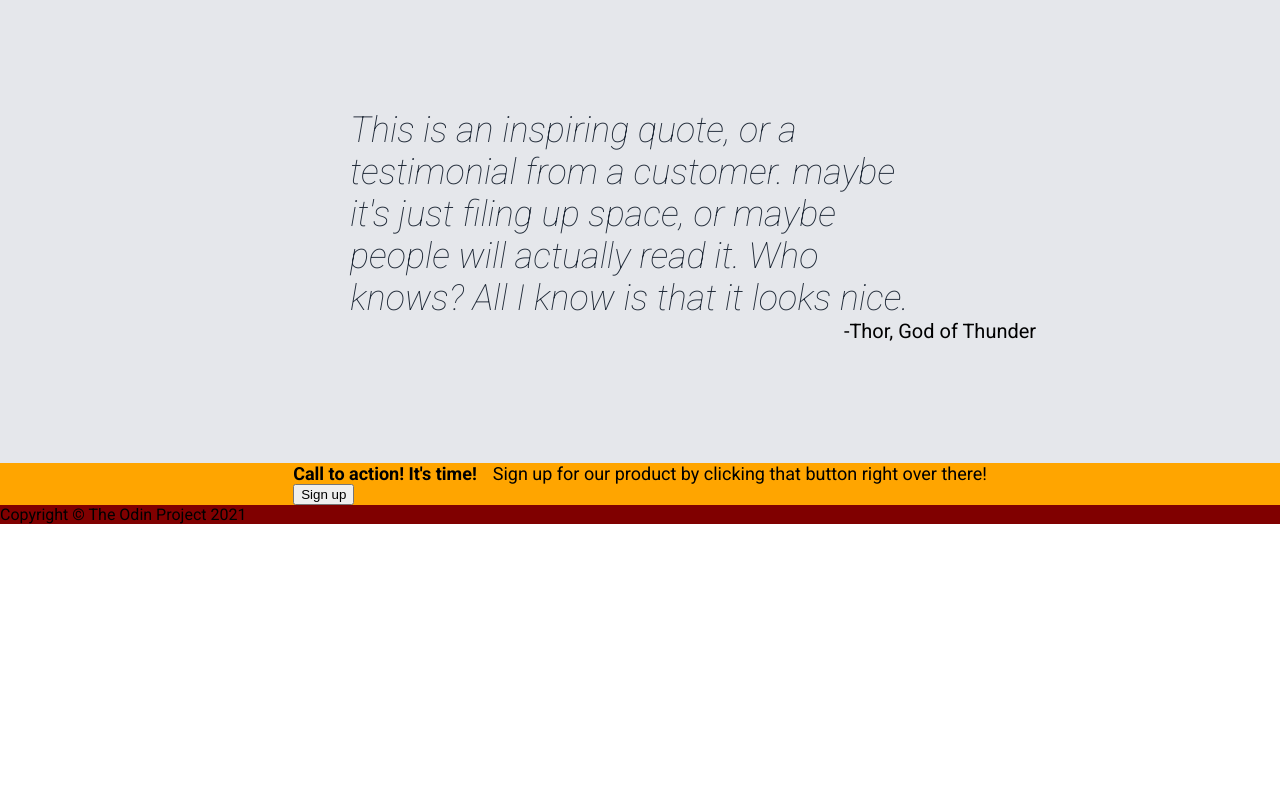
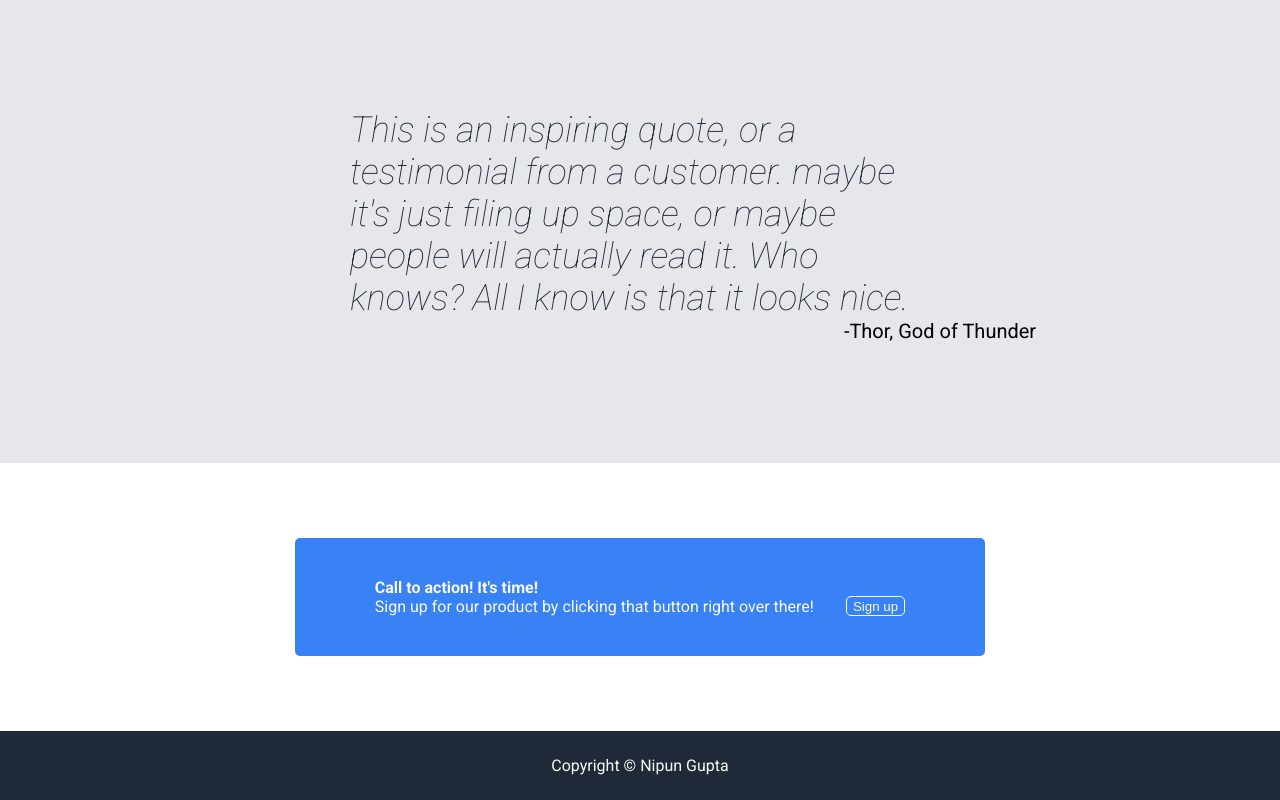
Before and after one commit to Nipun-Renaissance/landing-page, a plain HTML site: page index.html in a window 1280 px wide. Shown: the part 832-1632 px from the top of the page. Before the commit the page ends 1356 px from the top, so only its background shows below. Drawn offline with Linux system fonts and the light colour scheme.

Commit message:
complete CSS of all sections
finished the project, need to optimize the code

```diff
--- a/index.html
+++ b/index.html
@@ -12,7 +12,7 @@
         <div class="upperheader">
               <!-- Header logo can be a p or h2 -->
           <p class="logo">Header Logo</p>
-          <ul>
+          <ul class="headerlist">
             <li><a href="#">header link one</a></li>
             <li><a href="#">header link two</a></li>
             <li><a href="#">header link three</a></li>
@@ -76,16 +76,18 @@
     </div>
     <div class="thirdcontainer">
         <div class="modal">
-            <ul>
+            <div>
+            <ul class="bottomlist">
                 <li><strong>Call to action! It's time!</strong></li>
                 <li>Sign up for our product by clicking that button right over there!</li>
             </ul>
+            </div>
             <button>Sign up</button>
         </div>
 
     </div>
     <div class="footer">
-        Copyright © The Odin Project 2021
+        Copyright © Nipun Gupta
     </div>
 </body>
 </html>
--- a/styles.css
+++ b/styles.css
@@ -75,11 +75,11 @@ body {
     display: flex;
     justify-content: center;
     align-items: center;
-    background-color: rgb(170, 170, 170);
+    background-color: rgb(89, 88, 88);
     width: 500px;
     font-size: 18px;
 }
-ul {
+.headerlist {
     margin: 0;
     padding: 0;
     list-style: none;
@@ -186,13 +186,56 @@ h2 {
 }
 /* fourth section of the page starts from here */
 .thirdcontainer {
-    background-color: orange;
+    /* background-color: orange; */
     flex: 1;
     display: flex;
     justify-content: center;
     align-items: center;
+    padding-top: 75px;
+    padding-bottom: 75px;
+
 }
+.modal {
+    display: flex;
+    background-color: #3882f6;
+    margin:0;
+    /* width: 900px; */
+    /* height: 100px; */
+    justify-content: space-between;
+    gap: 32px;
+    border-radius: 5px;
+    /* border-style: solid; */
+    padding: 40px 80px;
+    color: #f9faf8;
+    /* margin-left: 50px; */
+}
+.bottomlist {
+    list-style: none;
+    padding: 0;
+    margin: 0;
+    flex: 1;
+    /* background-color: #1F2937; */
+}
+.modal button {
+background-color: #3882f6;
+/* padding-top: 50px; */
+/* color: #3882f6; */
+/* font-size: large; */
+color: #f9faf8;;
+height: 20px;
+border-radius: 5px;
+border-color: #f9faf8;
+/* border: none; */
+border-width: 1.5px;
+align-self: flex-end;
+border-style: solid;
+}
+
 .footer {
-    background-color: maroon;
+    background-color: #1F2937;
     flex: 1;
+    color: #f9faf8;
+    text-align: center;
+    padding-top: 25px;
+    padding-bottom: 25px;
 }
```
